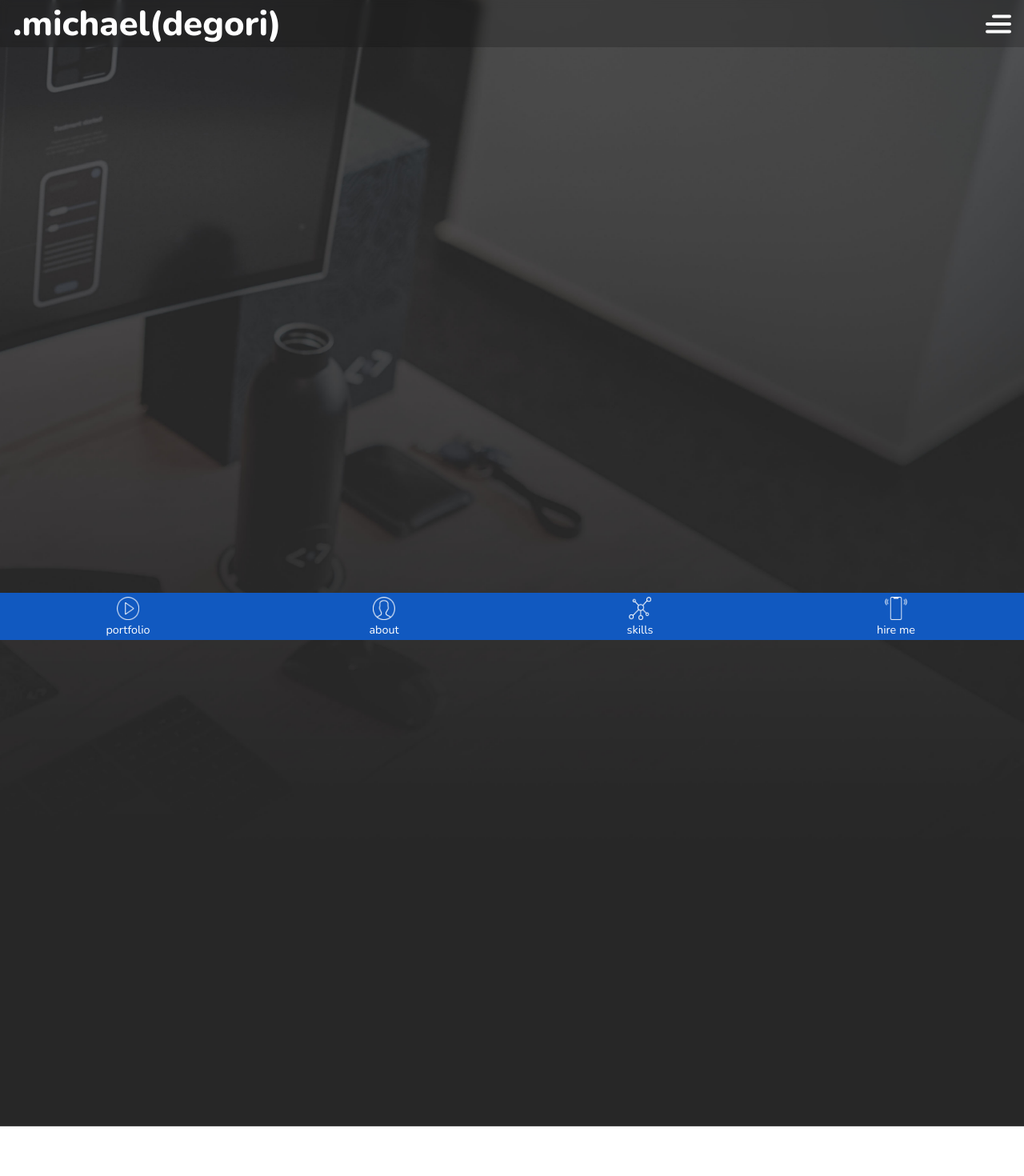
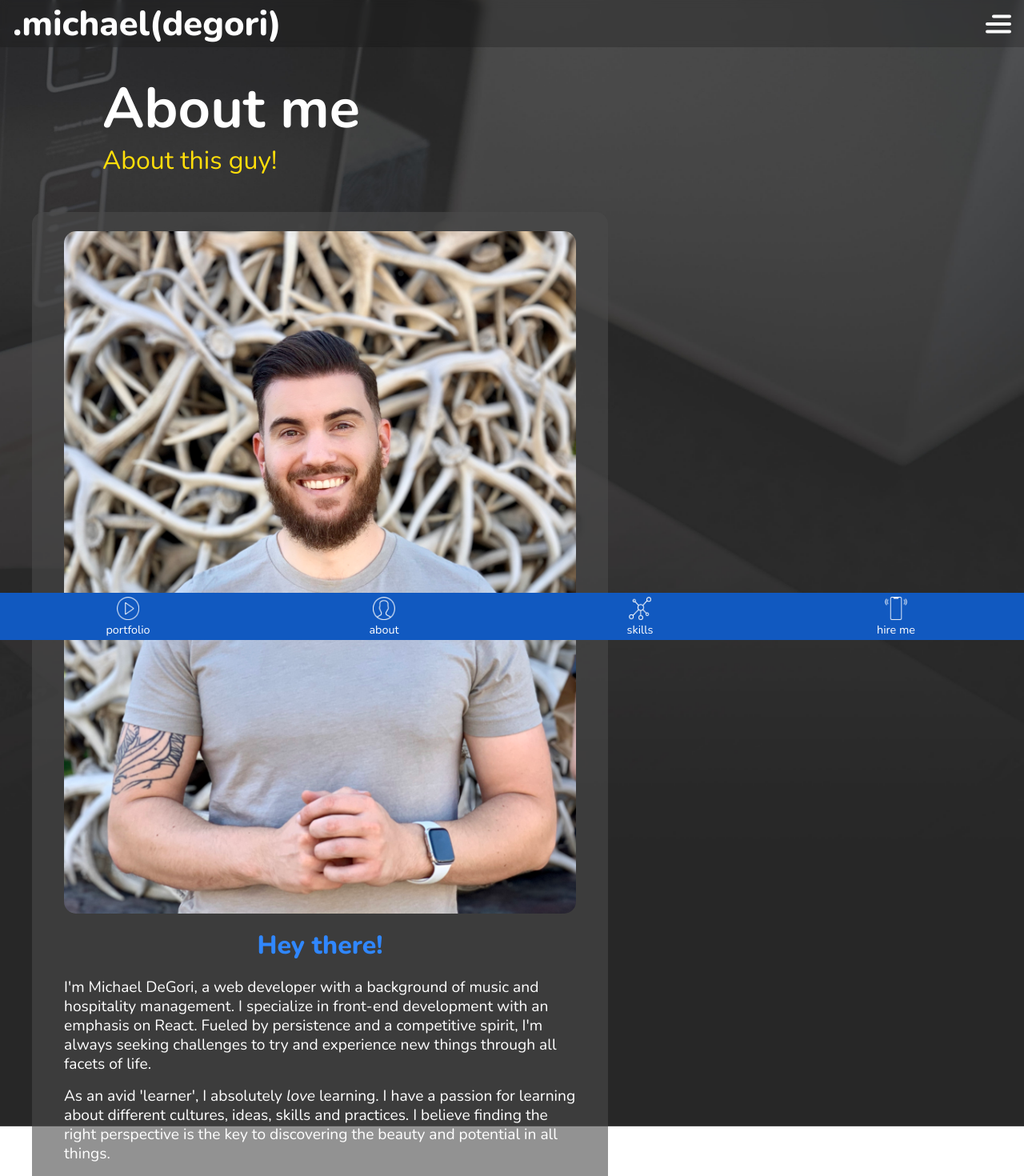
Before and after one commit to michaeldegori/portfolio-site, a React (Create React App) app: page /about in a window 1280 px wide. Shown: the top 1470 px of the page at 80% size. Before the commit the page ends 800 px from the top, so only its background shows below. Built offline with nearby package versions, Linux system fonts and the light colour scheme.

Commit message:
about-me almost done

```diff
--- a/src/App.js
+++ b/src/App.js
@@ -94,11 +94,13 @@ function App() {
       <div className="push-content" ref={pushContentRef}></div>
 
       <Switch>
-        <Route exact path="/" render={(props) => <Home {...props} />} />
-        <Route exact path="/portfolio" render={(props) => <Portfolio {...props} />} />
-        <Route exact path="/about" render={(props) => <About {...props} />} />
-        <Route exact path="/skills" render={(props) => <Skills {...props} />} />
-        <Route exact path="/contact" render={(props) => <Contact {...props} />} />
+        <main>
+          <Route exact path="/" render={(props) => <Home {...props} />} />
+          <Route exact path="/portfolio" render={(props) => <Portfolio {...props} />} />
+          <Route exact path="/about" render={(props) => <About {...props} />} />
+          <Route exact path="/skills" render={(props) => <Skills {...props} />} />
+          <Route exact path="/contact" render={(props) => <Contact {...props} />} />
+        </main>
       </Switch>
 
       <footer>
--- a/src/components/About.js
+++ b/src/components/About.js
@@ -1,10 +1,34 @@
 import '../styles/About.css'
 import React from 'react';
+import headshot from '../images/headshot.jpg'
 
 const About = () => {
   return (
     <div>
+      <div className="about">
+        <section id="about-title">
+          <div id="about-title-container">
+            <h1>About me</h1>
+            <h3>About this guy!</h3>
+          </div>
+        </section>
 
+        <section id="about-section">
+          <div className="about-container">
+            <img src={headshot} alt="headshot" />
+            <h3>Hey there!</h3>
+            <p>
+              I'm Michael DeGori, a web developer with a background of music and hospitality management. I specialize in front-end development with an emphasis on React. Fueled by persistence and a competitive spirit, I'm always seeking challenges to try and experience new things through all facets of life.
+            </p><br />
+            <p>
+              As an avid 'learner', I absolutely <i>love</i> learning. I have a passion for learning about different cultures, ideas, skills and practices. I believe finding the right perspective is the key to discovering the beauty and potential in all things.
+            </p><br />
+            <p>
+              When it comes to web development, these qualities allow me to express my creativity while always pushing the boundaries of what I am currently capable of.
+            </p><br />
+          </div>
+        </section>
+      </div>
     </div>
   );
 };
--- a/src/components/Home.js
+++ b/src/components/Home.js
@@ -18,7 +18,6 @@ const Home = (props) => {
 
   return (
     <div className="home">
-      <main>
       <section id="home-title">
         <div id="home-title-container">
           <h1>I build<br />amazing<br />experiences</h1>
@@ -45,7 +44,6 @@ const Home = (props) => {
           </div>
         </div>
       </section>
-      </main>
     </div>
   );
 };
--- a/src/components/Portfolio.js
+++ b/src/components/Portfolio.js
@@ -1,13 +1,9 @@
 import '../styles/Porfolio.css'
 import React from 'react';
-import dinoStill from '../images/dino-game-still.png';
-import rockStill from '../images/rock-site-still.png';
-import defaultStill from '../images/project-default.jpeg';
 
 const Portfolio = () => {
   return (
     <div className="portfolio">
-      <main>
       <section id="portfolio-title">
         <div id="portfolio-title-container">
           <h1>My Projects</h1>
@@ -41,13 +37,14 @@ const Portfolio = () => {
             <div className="projects-container">
               <h2>Unnamed Project</h2>
               <div id="default-wrapper"></div>
+              <p>Shiver me timbers piracy snow Letter of Marque wench hornswaggle Nelsons folly Yellow Jack lanyard gunwalls. Skysail hempen halter careen gibbet execution dock plunder fore Pieces of Eight boom fathom. Keelhaul reef come about Jack Ketch yardarm man-of-war keel smartly weigh anchor mizzenmast.</p>
+              <a href="">
                 <button id="default-link">Check me out!</button>
-                <p></p>
+              </a>
             </div>
           </div>
         </div>
       </section>
-      </main>
     </div>
   );
 };
--- a/src/styles/About.css
+++ b/src/styles/About.css
@@ -0,0 +1,71 @@
+#about-title {
+  height: 16vmax;
+  width: 80%;
+  margin: 3.75rem 10% 0;
+  display:flex;
+  flex-direction: column;
+  justify-content: center;
+}
+
+#about-title h1 {
+  font-family: 'Nunito', sans-serif;
+  font-weight: 700;
+  color: white;
+  font-size: 5.5vmax;
+  line-height: 6vmax;
+}
+
+#about-title h3 {
+  font-family: 'Nunito', sans-serif;
+  font-weight: 500;
+  display: inline-block;
+  color: #FFDE0A;
+  font-size: 2.5vmax;
+  line-height: 4vmax;
+}
+
+#about-section {
+  text-align: center;
+}
+
+#about-section h2{
+  font-family: 'Nunito', sans-serif;
+  color: #3087FF;
+  font-size: 2rem;
+  font-weight: 800;
+  margin-bottom: 1.5vmax;
+}
+
+.about-container {
+  width: 90vmin;
+  background-color: rgba(75, 75, 75, 0.603);
+  margin: 0 5vmin 10vmax;
+  border-radius: 15px;
+  display: flex;
+  flex-direction: column;
+  justify-content: space-evenly;
+  align-items: center;
+}
+
+.about-container h3 {
+  font-family: 'Nunito', sans-serif;
+  font-size: 2rem;
+  font-weight: 800;
+  color: #3087FF;
+  margin-bottom: 1.5rem;
+}
+
+.about-container img {
+  width: 80vmin;
+  border-radius: 15px;
+  margin: 1.5rem 0;
+}
+
+.about-container p {
+  color: white;
+  font-family: 'Nunito', sans-serif;
+  font-size: 1.2rem;
+  line-height: 1.5rem;
+  text-align: left;
+  width: 80vmin;
+}
--- a/src/styles/Home.css
+++ b/src/styles/Home.css
@@ -21,7 +21,7 @@
   display: inline-block;
   color: #FFDE0A;
   font-size: 2.5vmax;
-  line-height: 6vmax;
+  line-height: 5.5vmax;
 }
 
 #home-portfolio {
--- a/src/styles/Porfolio.css
+++ b/src/styles/Porfolio.css
@@ -74,6 +74,7 @@
   font-family: 'Nunito', sans-serif;
   color: white;
   font-size: 1.2rem;
+  line-height: 1.5rem;
   margin: 1.5vmax 5vmin 0;
   white-space: normal;
   width: 80vmin;
```
Also changed, not shown: src/images/headshot.jpg (added), 1 other file (tests, documents, lock files or other folders). Lines whose indentation alone changed are shown as unchanged.
